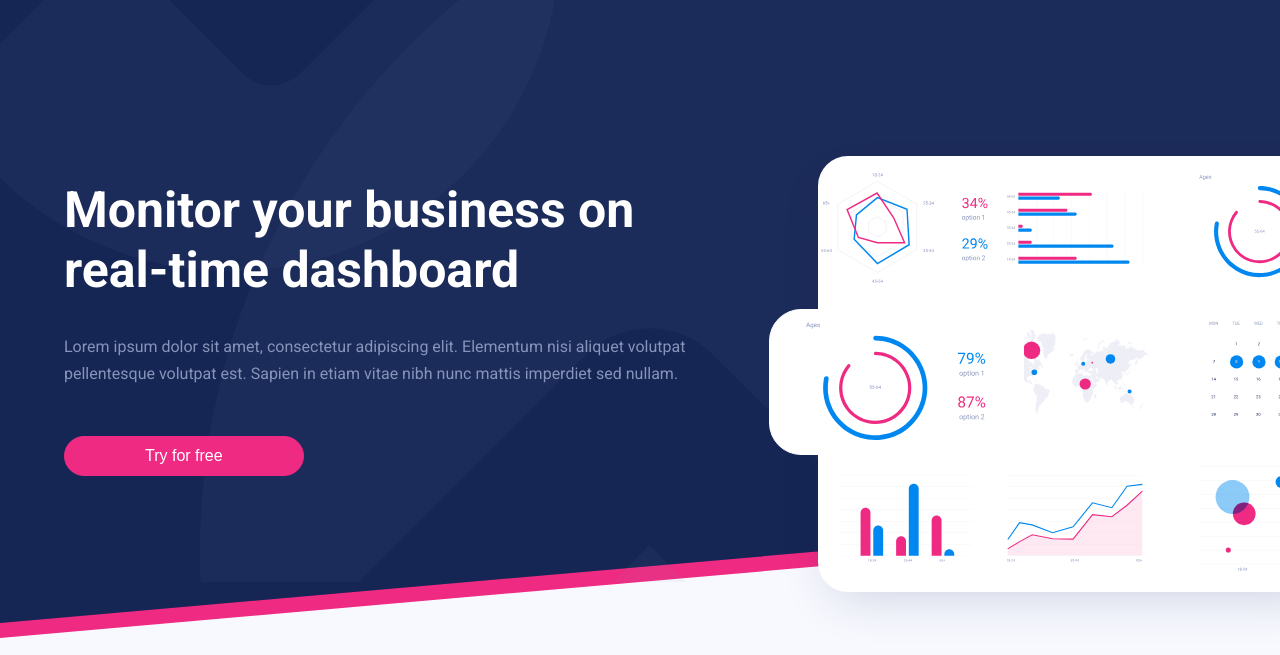
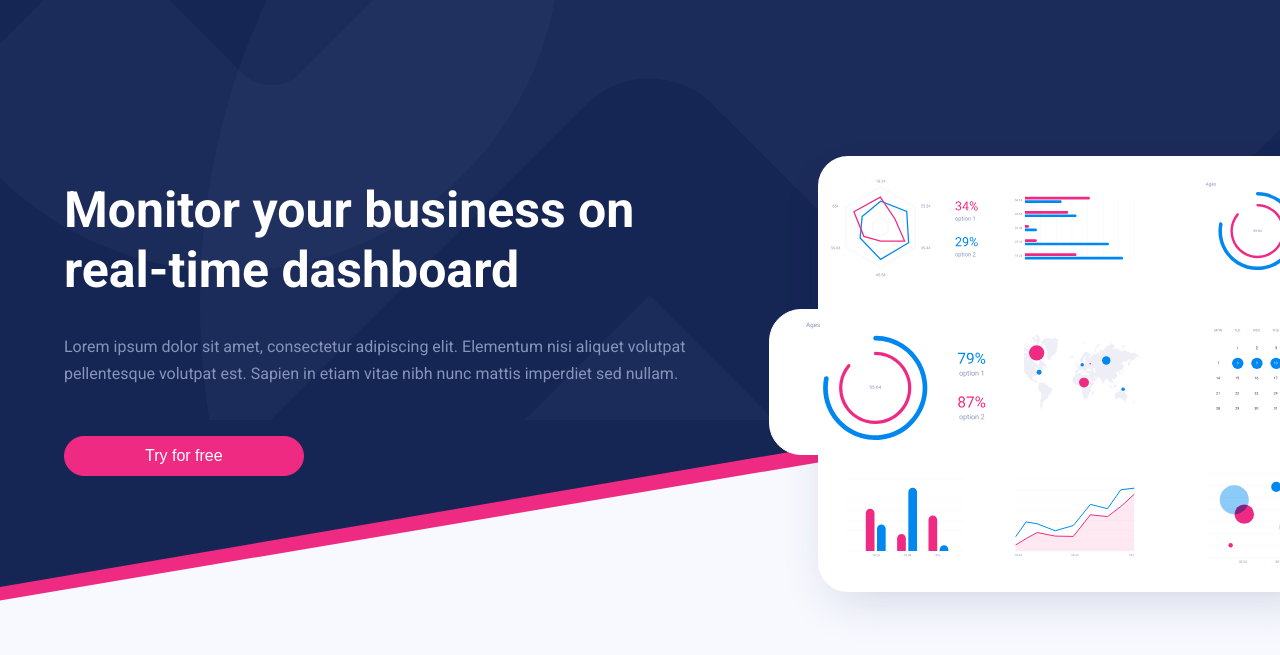
Before and after one commit to Laiq-ur-Rehman/Analytics, a plain HTML site: page Index.html in a window 1280 px wide. Shown: the part 128-783 px from the top of the page. Drawn offline with Linux system fonts and the light colour scheme.

Commit message:
background set

```diff
--- a/style/style.css
+++ b/style/style.css
@@ -28,42 +28,49 @@ body{
     background-color: var(--pink);
     width: 100%;
     position: relative;
-    transform:skewY(-5deg) ;
+    /*transform:skewY(-5deg) ;*/
+    /*clip-path: polygon(0 0, 100% 0, 100% 70%, 0% 100%);*/
+    isolation: isolate;
 }
 .header-container::before{
+
+    position: absolute;
+    top: 65%;
+    left: 0px;
     content: '';
+    background-color:#F8F9FF ;
     width: 100%;
-    height: 100%;
-    background-color: var(--dark-blue);
-    position: absolute;
-    top: -350px;
-    z-index: -99;
+    height: 40%;
+    clip-path: polygon(0 87%, 100% 13%, 100% 100%, 0% 100%);
 }
 .header-container::after{
     content: '';
     width: 100%;
     height: 100%;
     background-color: var(--dark-blue);
+    clip-path: polygon(0 0, 100% 0, 100% 70%, 0% 100%);
     position: absolute;
     top: -15px;
     z-index: -99;
+
 }
 header{
     padding-top: 60px;
-    transform: skewY(5deg);
-    max-width: 1900px;
+    /*transform: skewY(5deg);*/
+    width: 100%;
     margin-inline: auto;
     background-repeat: no-repeat;
     background-position-x:left, right;
-    background-position-y:top;
+    background-position-y:top, -250px;
     position: relative;
     isolation: isolate;
 }
 header::after{
     content: '';
-    transform: skewY(-5deg);
+    /*transform: skewY(-5deg);*/
     position: absolute;
     inset: -20px -20px 15px -20px;
+    clip-path: polygon(0 0, 100% 0, 100% 70%, 0% 100%);
     z-index: -1;
     background: var(--dark-blue);
     opacity: 0;
@@ -290,10 +297,10 @@ header::after{
     max-width: 1600px;
     width: 90%;
     margin-inline: auto;
+    padding-bottom: 20px;
 }
 .content-top{
     width: 100%;
-    float: left;
 }
 .content-top>h1{
     font-size: clamp(1.25rem, 0.5531rem + 3.4843vw, 3.125rem);
@@ -309,6 +316,7 @@ header::after{
     margin-bottom: 49px;
 }
 .content-top>button{
+
     padding: 10px 80px;
     color: white;
     font-size: 16px;
@@ -356,6 +364,10 @@ header::after{
 .stats{
     width: 33.3%;
     transition: all 0.3s;
+}
+.stats>svg{
+    border-radius: 40px;
+    padding: 10px;
 }
 .stats-1{
     position: absolute;
```
